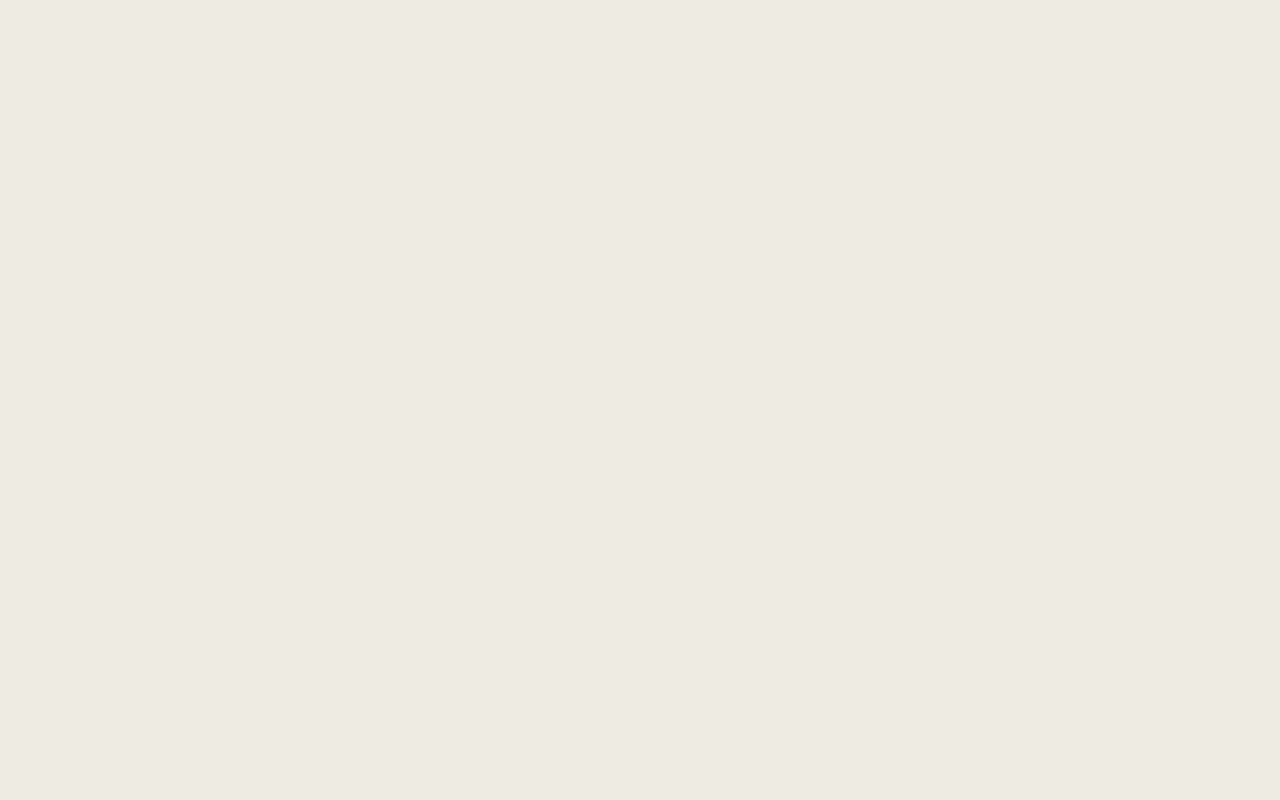
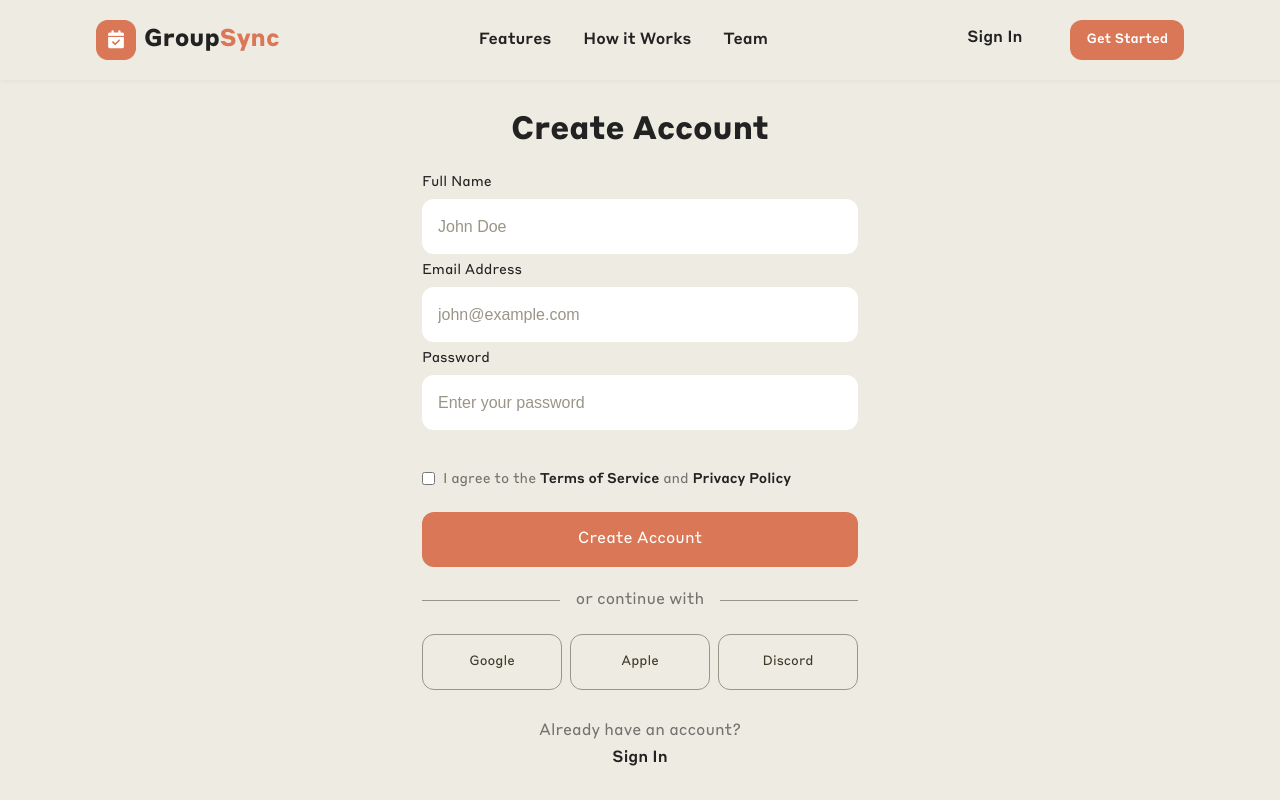
Before and after one commit to angietea101/groupsync, a React (Vite) app: page /createaccount in a window 1280 px wide. Before the commit this address had no page. Built offline with nearby package versions, Linux system fonts and the light colour scheme.

Commit message:
FEAT: Create Account Page

```diff
--- a/src/components/Navbar.jsx
+++ b/src/components/Navbar.jsx
@@ -30,7 +30,9 @@ export default function Navbar() {
         <Link to="/signin" className="sign-in">
           Sign In
         </Link>
-        <button className="get-started">Get Started</button>
+        <Link to="/createaccount">
+          <button className="get-started">Get Started</button>
+        </Link>
       </div>
     </nav>
   );
--- /dev/null
+++ b/src/pages/CreateAccount.css
@@ -0,0 +1,174 @@
+/* Entire area under navbar */
+.create-container {
+  height: calc(100vh - 80px);
+  display: flex;
+  justify-content: center;
+  align-items: center;
+  background: transparent;
+  overflow: hidden;
+}
+
+/* Main card */
+.create-card {
+  width: 100%;
+  max-width: 500px;
+  background: transparent;
+  padding: var(--space-lg);
+
+  display: flex;
+  flex-direction: column;
+  gap: var(--space-sm);
+
+  max-height: 100%;
+  overflow-y: auto;
+}
+
+.create-card input::placeholder {
+  color: var(--color-border);
+  opacity: 1;
+}
+
+.create-card input[type='checkbox'] {
+  width: auto;
+  height: auto;
+  padding: 0;
+  margin: 0;
+  border-radius: 4px;
+}
+
+.title {
+  text-align: center;
+  margin-bottom: var(--space-md);
+}
+
+.create-card label {
+  font-size: var(--font-sm);
+}
+
+/* Input fields */
+.create-card input {
+  height: 3.5rem;
+  width: 100%;
+  padding: var(--space-sm) var(--space-md);
+  border: 0px solid var(--color-border);
+  border-radius: 12px;
+  font-size: var(--font-base);
+  background: white;
+}
+
+.checkbox-row {
+  display: flex;
+  align-items: center; /* centers checkbox properly */
+  justify-content: center;
+  gap: 0.5rem;
+  font-size: var(--font-sm);
+  line-height: 1.3;
+  margin-top: var(--space-lg);
+}
+
+.checkbox-row input[type='checkbox'] {
+  width: auto;
+  height: auto;
+  margin: 0;
+  transform: translateY(-1px); /* optional: pixel-perfect centering */
+}
+
+.checkbox-row label {
+  flex: 1;
+  margin: 0;
+}
+
+/* Slightly faint text for non-link parts */
+.thin {
+  opacity: 0.6;
+  font-weight: 400; /* Regular — opacity creates the thin effect */
+}
+
+/* Links should stand out */
+.tos-link {
+  font-weight: 500; /* Medium */
+  opacity: 1;
+  text-decoration: none;
+}
+
+.tos-link:hover {
+  text-decoration: underline;
+}
+
+.create-btn {
+  width: 100%;
+  height: 3.5rem;
+  background: var(--color-primary);
+  color: white;
+  border: none;
+  border-radius: 12px;
+  font-size: var(--font-base);
+  cursor: pointer;
+  margin-top: var(--space-md);
+
+  display: flex;
+  align-items: center;
+  justify-content: center;
+}
+
+/* Divider with lines */
+.divider {
+  display: flex;
+  align-items: center;
+  margin: var(--space-md) 0;
+}
+
+.divider span {
+  padding: 0 1rem;
+  white-space: nowrap;
+  font-weight: 400;
+  opacity: 0.6;
+}
+
+.divider::before,
+.divider::after {
+  content: '';
+  flex: 1;
+  height: 1px;
+  background: var(--color-border);
+}
+
+/* Social login buttons */
+.social-buttons {
+  display: flex;
+  flex-direction: row;
+  justify-content: space-between;
+  gap: var(--space-sm);
+  margin-bottom: var(--space-md);
+}
+
+.social-btn {
+  flex: 1;
+  height: 3.5rem;
+  padding: var(--space-md);
+  border-radius: 12px;
+  border: 1px solid var(--color-border);
+  background: transparent;
+  text-align: center;
+  cursor: pointer;
+  color: var(--color-dark-gray);
+  transition: 0.2s ease;
+}
+
+.social-btn:hover {
+  background: var(--color-dark-green);
+  color: var(--color-bg);
+}
+
+.signin-text {
+  text-align: center;
+  font-weight: 400;
+  opacity: 0.6;
+  margin-top: var(--space-sm);
+}
+
+.signin-link {
+  font-weight: 500;
+  text-align: center;
+  display: inline-block;
+}
--- /dev/null
+++ b/src/pages/CreateAccount.jsx
@@ -0,0 +1,59 @@
+import React from 'react';
+import { Link } from 'react-router-dom';
+import './CreateAccount.css';
+import Navbar from '../components/Navbar';
+
+export default function CreateAccount() {
+  return (
+    <>
+      <Navbar />
+
+      <div className="create-container">
+        <div className="create-card">
+          <h1 className="title">Create Account</h1>
+
+          <label>Full Name</label>
+          <input type="text" placeholder="John Doe" />
+
+          <label>Email Address</label>
+          <input type="email" placeholder="john@example.com" />
+
+          <label>Password</label>
+          <input type="password" placeholder="Enter your password" />
+
+          <div className="checkbox-row">
+            <input type="checkbox" id="agree" />
+
+            <label htmlFor="agree" className="agree-text">
+              <span className="thin">I agree to the </span>
+              <Link to="/terms" className="tos-link">
+                Terms of Service
+              </Link>
+              <span className="thin"> and </span>
+              <Link to="/privacy" className="tos-link">
+                Privacy Policy
+              </Link>
+            </label>
+          </div>
+
+          <button className="create-btn">Create Account</button>
+
+          <div className="divider">
+            <span>or continue with</span>
+          </div>
+
+          <div className="social-buttons">
+            <button className="social-btn google">Google</button>
+            <button className="social-btn apple">Apple</button>
+            <button className="social-btn discord">Discord</button>
+          </div>
+
+          <p className="signin-text">Already have an account?</p>
+          <p className="signin-link">
+            <Link to="/signin">Sign In</Link>
+          </p>
+        </div>
+      </div>
+    </>
+  );
+}
--- a/src/routes/AppRoutes.jsx
+++ b/src/routes/AppRoutes.jsx
@@ -1,6 +1,7 @@
 import { BrowserRouter, Routes, Route } from 'react-router-dom';
 import Home from '../pages/Home';
 import SignIn from '../pages/SignIn';
+import CreateAccount from '../pages/CreateAccount';
 
 export default function AppRoutes() {
   return (
@@ -8,6 +9,7 @@ export default function AppRoutes() {
       <Routes>
         <Route path="/" element={<Home />} />
         <Route path="/signin" element={<SignIn />} />
+        <Route path="/createaccount" element={<CreateAccount />} />
       </Routes>
     </BrowserRouter>
   );
--- a/src/styles/variables.css
+++ b/src/styles/variables.css
@@ -9,6 +9,8 @@
   --color-primary-dark: #bd5d3a;
   --color-primary-light: #f0efe9;
   --color-primary-hover: #c76545;
+  --color-border: #999587;
+  --color-dark-green: #3d3929;
 
   /* Background + Text */
   --color-bg: #eeece2;
@@ -17,6 +19,7 @@
   /* Neutral Colors */
   --color-white: #ffffff;
   --color-black: #000000;
+  --color-dark-gray: #3d3929;
 
   /* Spacing Scale */
   --space-xs: 0.25rem;
```
